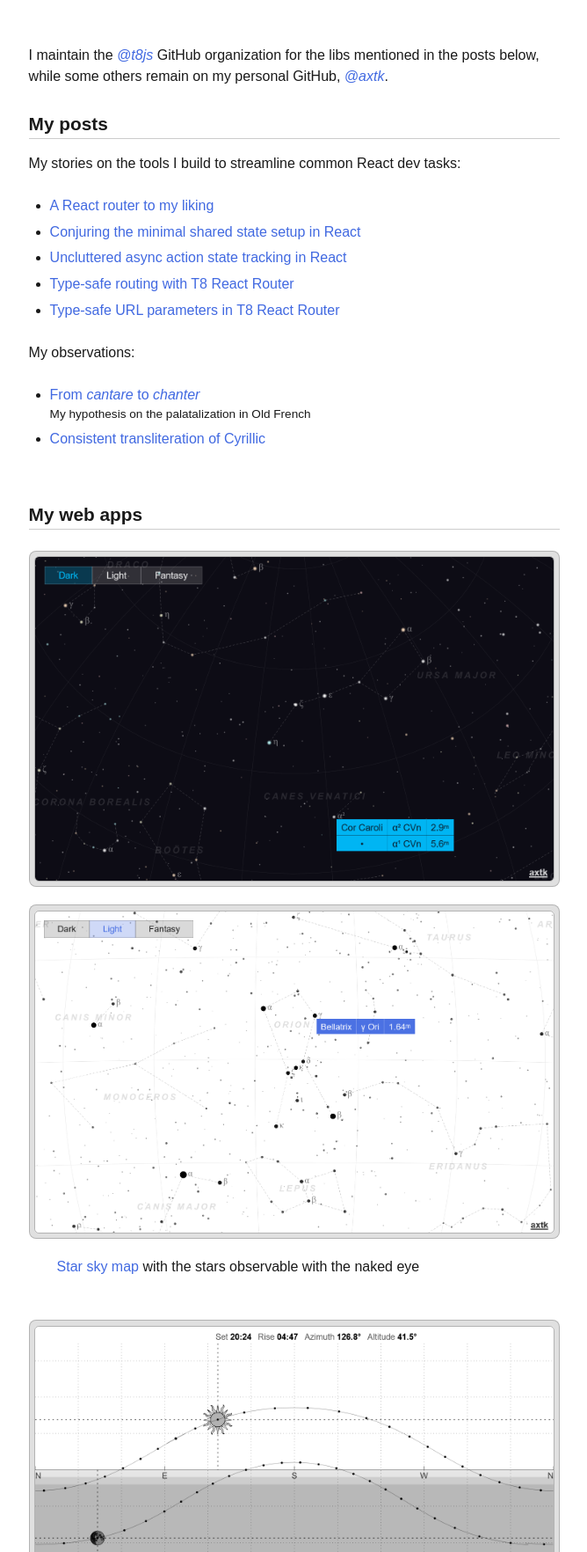
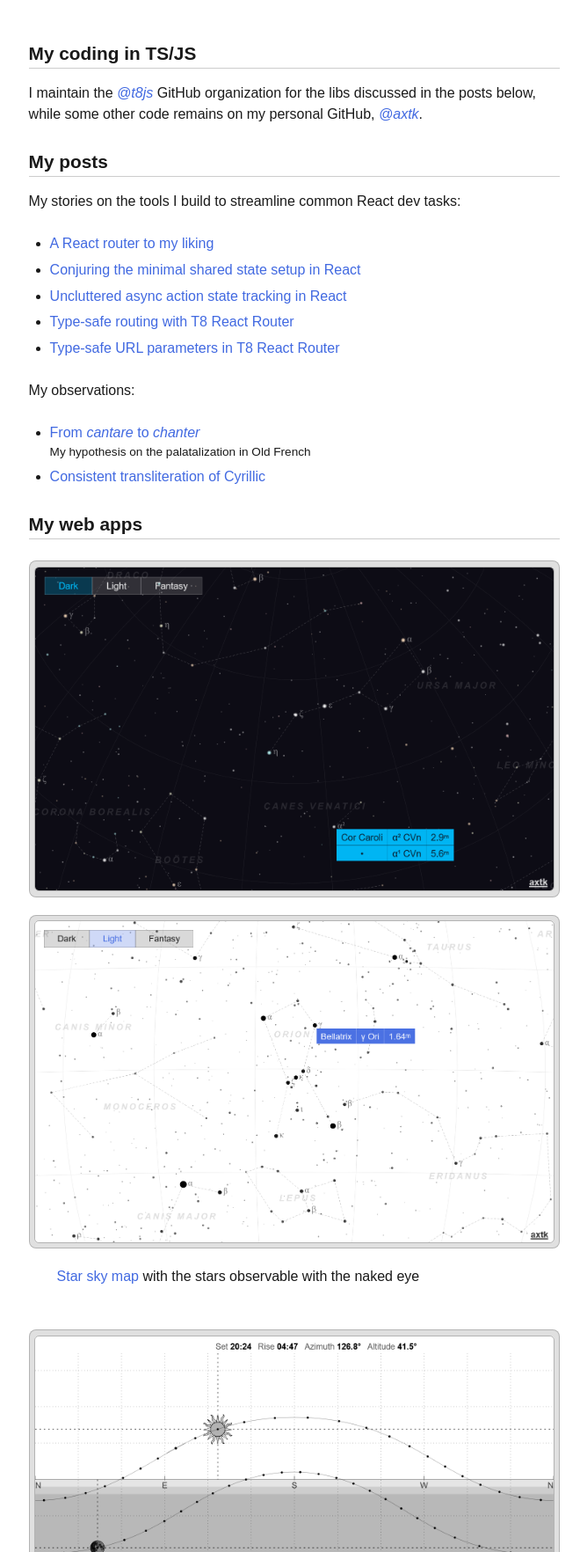
Before and after one commit to axtk/axtk.github.io, a Jekyll site: the page index.html, which Jekyll copies as it is, in a window 1280 px wide, cut to the strip 156-1920 px from the top of the page. Shown: the whole strip at 88% size, without its empty margins (305-973 px from the left). Built offline with Jekyll 4.4.1, drawn with Linux system fonts in a browser that asks for light colours.

Commit message:
add intro

```diff
--- a/index.html
+++ b/index.html
@@ -31,8 +31,10 @@
     </div>
 </section>
 <section>
+    <a name="code"></a>
+    <h2>My coding in TS/JS</h2>
+    <p>I maintain the <a href="https://github.com/t8js"><i>@t8js</i></a> GitHub organization for the libs discussed in the posts below, while some other code remains on my personal GitHub, <a href="https://github.com/axtk"><i>@axtk</i></a>.</p>
     <a name="posts"></a>
-    <p>I maintain the <a href="https://github.com/t8js"><i>@t8js</i></a> GitHub organization for the libs mentioned in the posts below, while some others remain on my personal GitHub, <a href="https://github.com/axtk"><i>@axtk</i></a>.</p>
     <h2>My posts</h2>
     <p>My stories on the tools I build to streamline common React dev tasks:</p>
     <ul>
@@ -49,8 +51,6 @@
             <span class="description">My hypothesis on the palatalization in Old French</span></li>
         <li><a href="x/translit">Consistent transliteration of Cyrillic</a></li>
     </ul>
-</section>
-<section>
     <a name="apps"></a>
     <h2>My web apps</h2>
     <figure>
--- a/x/assets/index.css
+++ b/x/assets/index.css
@@ -16,9 +16,6 @@ section {
 }
 section + section {
     margin-top: .5em;
-}
-section.intro {
-    margin-bottom: 1em;
 }
 section h2:first-child {
     margin-top: 0;
```
